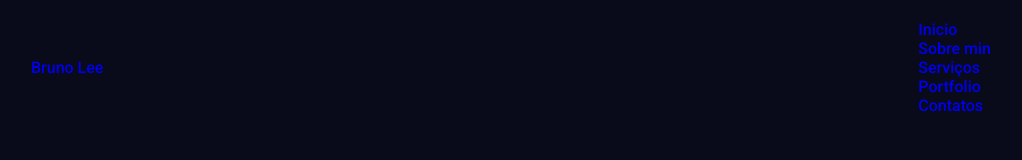
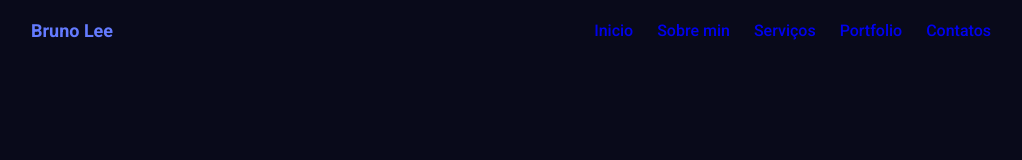
Before and after one commit to Hugox96/Portfolio_2022, a plain HTML site: page index.html in a window 1280 px wide. Shown: the whole page, without its empty margins (129-1151 px from the left). Drawn offline with nearby package versions, Linux system fonts and the light colour scheme.

Commit message:
melhorando o codigo

```diff
--- a/Css/style.css
+++ b/Css/style.css
@@ -61,3 +61,17 @@ header{
     justify-content: space-between;
     padding: 20px 0;
 }
+
+/* Estilando a classe nome para destacar o nome da pessoa */
+.nome{
+    font-size: large;
+    font-weight: 600;
+    color: var(--main-color);
+}
+
+/* Estilando a classe navbar */
+.navbar{
+    display:flex;
+    align-items: center;
+    column-gap: 1.5rem;
+}
--- a/index.html
+++ b/index.html
@@ -15,7 +15,7 @@
         <header>
             <div class="nav container">
                 <!-- Logo -->
-                <a href="#" class="logo"> Bruno Lee </a>
+                <a href="#" class="nome"> Bruno Lee </a>
                 <!-- Barra de navegação, conhecida com nav bar para navegar pelo site-->
                 <!-- <ul> significa que é uma lista desordenada -->
                 <ul class="navbar">
```
